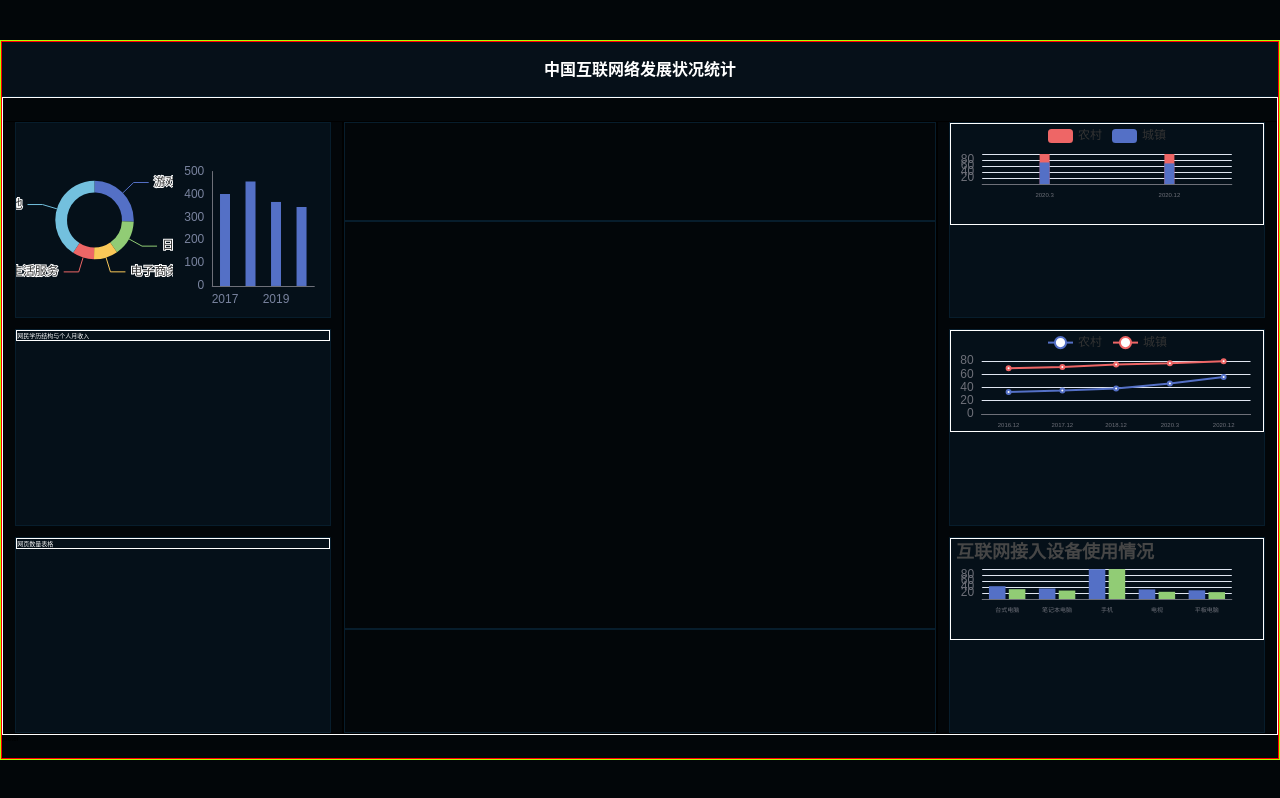
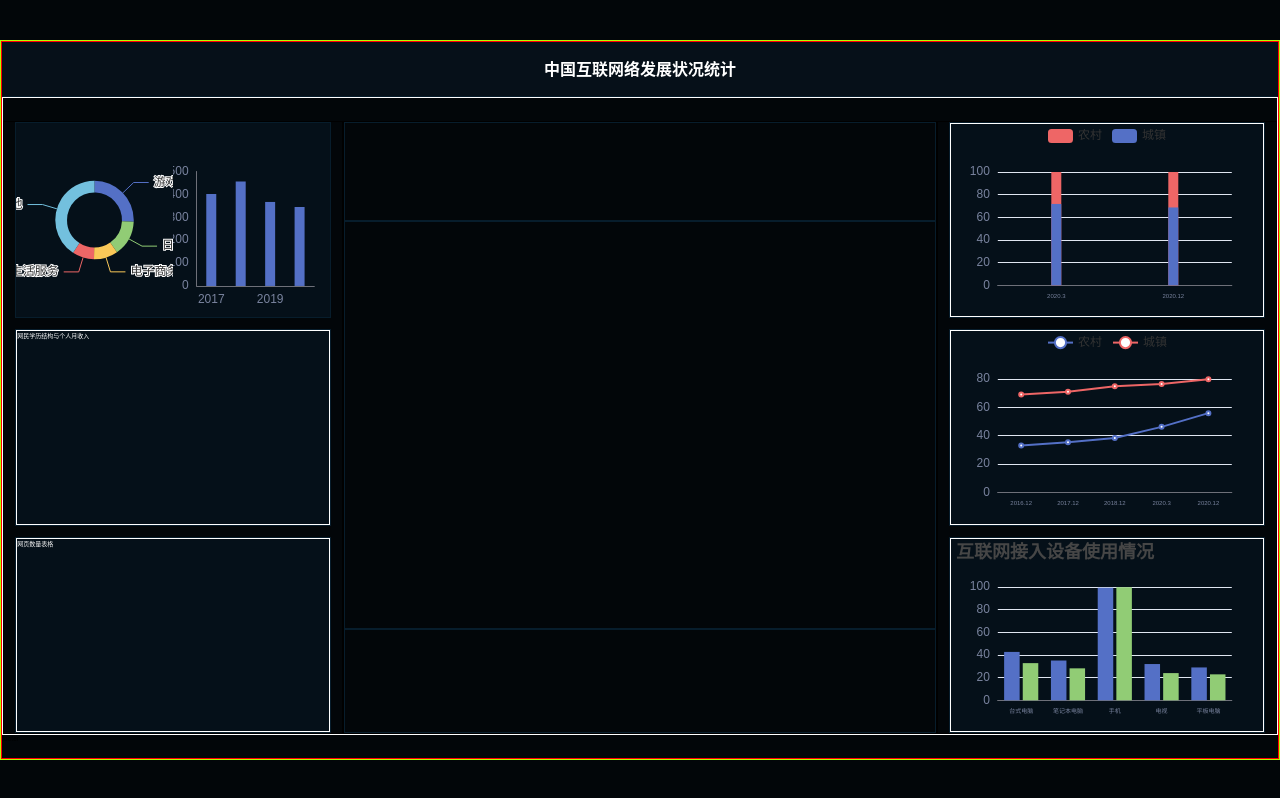
Before and after one commit to ml1234256/big-screen-demo-1, a React (Create React App) app: page /#/ in a window 1280 px wide. Built offline with nearby package versions, Linux system fonts and the light colour scheme.

Commit message:
chart-3\chart-5\chart-6 import createEchartOption

```diff
--- a/src/components/chart-1.tsx
+++ b/src/components/chart-1.tsx
@@ -2,13 +2,14 @@ import { useEffect, useRef } from "react";
 import * as echarts from 'echarts';
 import styled from 'styled-components';
 import { px2rem } from "../shared/px2rem";
-import { baseEchartOption } from "../shared/create-echarts-option";
+import { createEchartOption } from "../shared/create-echarts-option";
 
 // App 在架数量与分类占比
 
 const ChartWrapper = styled.div`
   display: flex;
-  height: 100%;
+     height:100%;
+    max-height:100%;
 `;
 
 
@@ -35,7 +36,7 @@ export const Chart1 = () => {
                     ]
                 }]
             };
-            let options2 = baseEchartOption({
+            let options2 = createEchartOption({
 
                 xAxis: {
                     data: ['2017', '2018', '2019', '2020'],
@@ -62,7 +63,6 @@ export const Chart1 = () => {
                     barWidth: 10
                 }]
             });
-
             options1 && myChart1.setOption(options1);
             options2 && myChart2.setOption(options2);
             }, [])
--- a/src/components/chart-2.tsx
+++ b/src/components/chart-2.tsx
@@ -5,7 +5,7 @@ import styled from 'styled-components';
 
 const Table = styled.div`
     display: grid;
-    width:100%;
+       height:100%;
     max-height:100%;
     color: #fff;
     border: 1px solid #fff;
--- a/src/components/chart-3.tsx
+++ b/src/components/chart-3.tsx
@@ -1,11 +1,12 @@
 import { useEffect, useRef } from "react";
 import styled from 'styled-components';
 import * as echarts from 'echarts';
+import { createEchartOption } from "../shared/create-echarts-option";
 
 // 互联网接入设备使用情况
 
 const ChartWrapper = styled.div`
-    width:100%;
+    height:100%;
     max-height:100%;
     color: #fff;
     border: 1px solid #fff;
@@ -16,7 +17,7 @@ export const Chart3 = () => {
     const chartDiv = useRef<HTMLDivElement>(null);
     useEffect(() => {
         const myChart = echarts.init((chartDiv as any).current);
-        let options = {
+        let options = createEchartOption({
             title: {
                 text: '互联网接入设备使用情况'
             },
@@ -41,7 +42,7 @@ export const Chart3 = () => {
                     data: [32.8, 28.2, 99.7, 24.0, 22.9]
                 }
             ]
-        };
+        });
 
         options && myChart.setOption(options);
     }, [])
--- a/src/components/chart-4.tsx
+++ b/src/components/chart-4.tsx
@@ -5,6 +5,7 @@ import styled from 'styled-components';
 
 const ChartWrapper = styled.div`
     width:100%;
+    height:100%;
     max-height:100%;
     color: #fff;
     border: 1px solid #fff;
--- a/src/components/chart-5.tsx
+++ b/src/components/chart-5.tsx
@@ -1,10 +1,12 @@
 import { useEffect, useRef } from "react";
 import styled from 'styled-components';
 import * as echarts from 'echarts';
+import { createEchartOption } from "../shared/create-echarts-option";
 
 // 城乡地区互联网普及率
 const ChartWrapper = styled.div`
     width:100%;
+    height:100%;
     max-height:100%;
     color: #fff;
     border: 1px solid #fff;
@@ -15,18 +17,11 @@ export const Chart5 = () => {
     const chartDiv = useRef<HTMLDivElement>(null);
     useEffect(() => {
         const myChart = echarts.init((chartDiv as any).current);
-        let options = {
+        let options = createEchartOption({
             legend: {
-              data: ['农村','城镇'],
+                data: ['农村', '城镇'],
             },
             tooltip: {},
-                grid: {
-                left: '3%',
-                right: '4%',
-                bottom: '3%',
-                top:'30%',
-                containLabel: true
-            },
             xAxis: {
                 data: ['2016.12', '2017.12', '2018.12', '2020.3', '2020.12'],
                 axisTick: { show: false },
@@ -51,7 +46,7 @@ export const Chart5 = () => {
                     data: [33.1, 35.4, 38.4, 46.2, 55.9],
                 }
             ]
-        }
+        });
         options && myChart.setOption(options);
     },[])
     return (
--- a/src/components/chart-6.tsx
+++ b/src/components/chart-6.tsx
@@ -1,11 +1,13 @@
 import { useEffect, useRef } from "react";
 import styled from 'styled-components';
 import * as echarts from 'echarts';
+import { createEchartOption } from "../shared/create-echarts-option";
 
 // 城乡网民结构
 const ChartWrapper = styled.div`
     width:100%;
-    max-height:100%;
+    height:100%;
+    max-height:100%;;
     color: #fff;
     border: 1px solid #fff;
     font-size:6px;
@@ -15,12 +17,12 @@ export const Chart6 = () => {
     const chartDiv = useRef<HTMLDivElement>(null);
     useEffect(() => {
         const myChart = echarts.init((chartDiv as any).current);
-        let options = {
+        let options = createEchartOption({
             // title: {
             //     text: '城乡网民结构'
             // },
             legend: {
-              data: ['农村','城镇'],
+                data: ['农村', '城镇'],
             },
 
             tooltip: {},
@@ -38,18 +40,18 @@ export const Chart6 = () => {
                     type: 'bar',
                     color: '#EE6666',
                     data: [100, 100],
-                    barWidth:'10',
+                    barWidth: '10',
                 },
                 {
                     name: '城镇',
                     type: 'bar',
-                    barGap:'-100%', //设置多柱子重叠
+                    barGap: '-100%', //设置多柱子重叠
                     color: '#5470C6',
                     data: [71.8, 68.7],
-                    barWidth:'10',
+                    barWidth: '10',
                 }
             ]
-        }
+        });
         options && myChart.setOption(options);
     },[])
     return (
--- a/src/shared/create-echarts-option.ts
+++ b/src/shared/create-echarts-option.ts
@@ -1,6 +1,6 @@
 import { px2rem } from "./px2rem";
 
-export const baseEchartOption = (option: any) => {
+export const createEchartOption = (option: any) => {
     const createOption = {
         textStyle: {
             fontSize: px2rem(12),
@@ -9,7 +9,7 @@ export const baseEchartOption = (option: any) => {
         title: { show: false },
         legend: { show: false },
         grid: {
-            left: '25%',
+            left: '15%',
             top: '25%',
             right: '10%',
             bottom: '16%'
```
